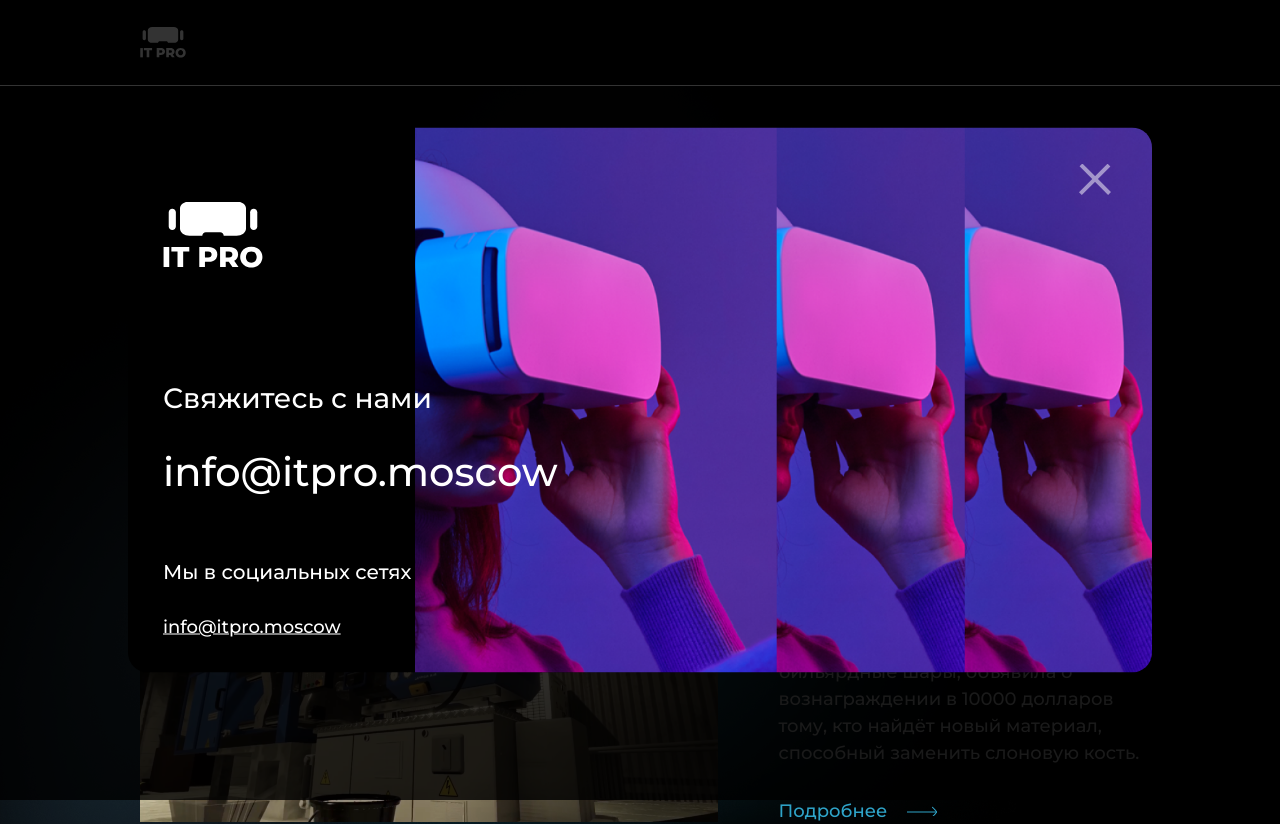
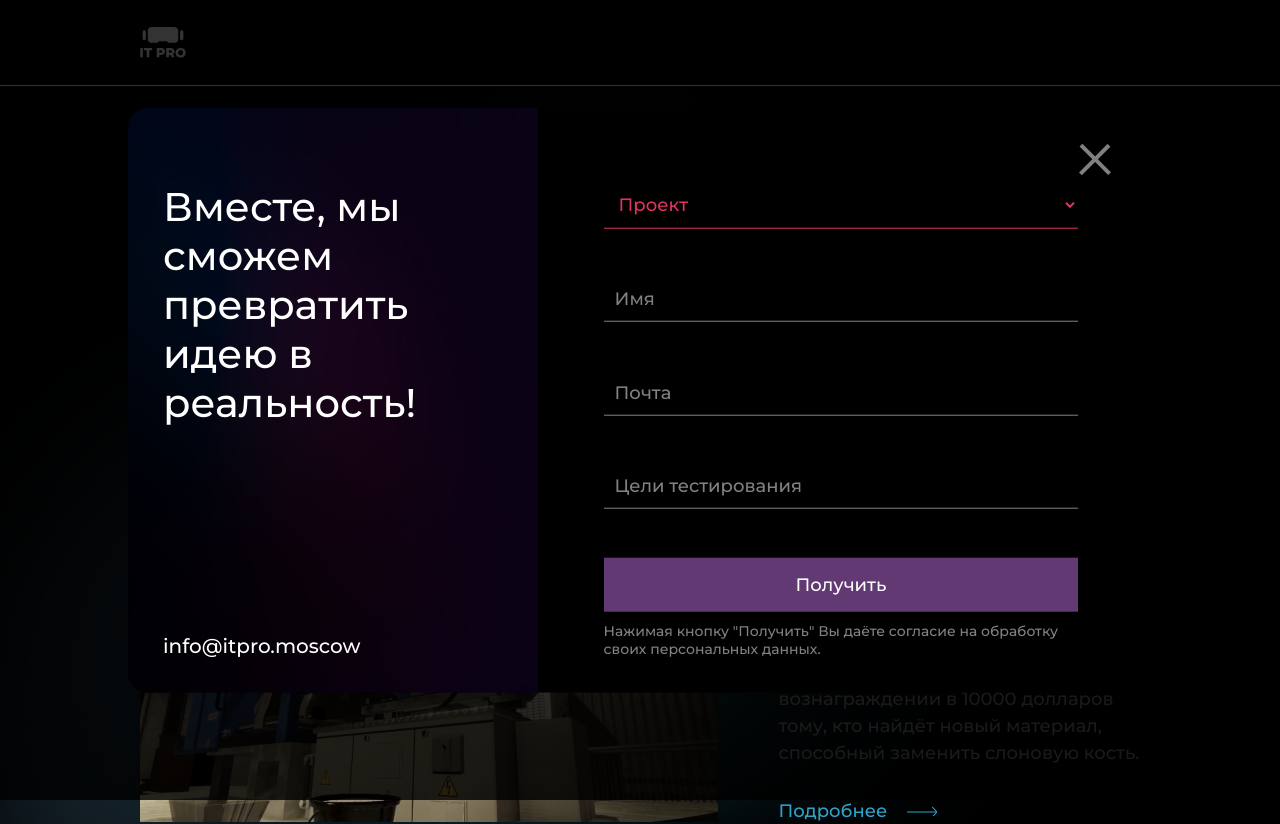
Before and after one commit to sofia-g-per/ITPRO_front, a React (Create React App) app: page / in a window 1280 px wide. Shown: the top 824 px of the page. Built offline with nearby package versions, Linux system fonts and the light colour scheme.

Commit message:
Test Request Popup Done

```diff
--- a/src/App.js
+++ b/src/App.js
@@ -6,7 +6,8 @@ import TheFooter from './components/theFooter.jsx';
 import {Route, Routes, BrowserRouter as Router} from 'react-router-dom';
 import React from 'react';
 import Popup from './components/UI/Popup';
-import ContactsPopup from './components/ContactsPopup.jsx';
+import ContactsPopup from './components/Popups/ContactsPopup.jsx';
+import TestRequestPopup from './components/Popups/TestRequestPopup.jsx';
 
 function App() {
   let portfolio = [
@@ -142,9 +143,12 @@ function App() {
     <React.Fragment>
 
       <TheHeader></TheHeader>
-      <Popup containerClass="contacts-popup">
+        <Popup containerClass="test-request-popup-wrapper">
+            <TestRequestPopup></TestRequestPopup>
+        </Popup>
+      {/* <Popup containerClass="contacts-popup">
         <ContactsPopup></ContactsPopup>
-      </Popup>
+      </Popup> */}
       <Router>
         <Routes>
           <Route path="/" exact element={<Project project={portfolio[0].projects[0]} />}/>
--- a/src/components/ContactsPopup.jsx
+++ b/src/components/Popups/ContactsPopup.jsx
@@ -1,6 +1,6 @@
 import React from 'react'
-import '../css/contacts-popup.css'
-import logo from "../img/Logo.svg";
+import '../../css/contacts-popup.css'
+import logo from "../../img/Logo.svg";
 
 
 export default function ContactsPopup() {
@@ -9,10 +9,10 @@ export default function ContactsPopup() {
         <img className='contacts-popup__logo' src={logo} alt="Логотип ITPRO" />
         <div className="contacts-popup__mail contacts-popup__item">
             <p className='contacts-popup__mail__text'>Свяжитесь с нами</p>
-            <a className='contacts-popup__mail__link' href="mailto:info@itpro.moscow">info@itpro.moscow</a>
+            <a className='contacts-popup__mail__link popup-heading' href="mailto:info@itpro.moscow">info@itpro.moscow</a>
         </div>
         <div className="contacts-popup__socials contacts-popup__item">
-            <p className='contacts-popup__socials__text'>Мы в социальных сетях</p>
+            <p className='contacts-popup__socials__text popup-text--small'>Мы в социальных сетях</p>
             <a href="mailto:info@itpro.moscow">info@itpro.moscow</a>
         </div>
     </div>
--- /dev/null
+++ b/src/components/Popups/TestRequestPopup.jsx
@@ -0,0 +1,81 @@
+import React from 'react'
+import {useState} from 'react'
+import TextInput from '../../components/Form/TextInput.jsx'
+import Formfield from '../../components/Form/Formfield.jsx'
+import FormSelect from '../../components/Form/FormSelect.jsx'
+import FileInput from '../../components/Form/FileInput.jsx'
+import BasicButton from '../../components/UI/BasicButton.jsx'
+import '../../css/form.css'
+import '../../css/popups/test-request-popup.css'
+
+export default function TestRequestPopup() {
+    const [formFields, updateFormFields] = useState(
+        [
+            {
+                title: 'Проект',
+                value: '',
+                comment: '',
+
+                options: [
+                    {
+                        title: 'AR',
+                    },
+                    {
+                        title: 'VR',
+                    },
+                    {
+                        title: '360',
+                    },
+                ]
+            },
+            {
+                title: 'Имя',
+                value: '',
+                comment: '',
+            },
+            {
+                title: 'Почта',
+                value: '',
+                comment: '',
+            },
+
+            {
+                title: 'Цели тестирования',
+                value: '',
+                comment: '',
+            },
+        ]
+    );
+  return (
+    <div className='test-request-popup'>
+        <div className='test-request-popup__text'>
+            <h2 className='popup-heading'>
+                Вместе, мы сможем превратить идею в реальность!
+            </h2>
+            <a className='popup-text--small' href="mailto:info@itpro.moscow ">
+                info@itpro.moscow
+            </a>
+        </div>
+        <form className='test-request-popup__form'>
+            <div className='form'>
+                <Formfield comment={formFields[0].comment}>
+                    <FormSelect fieldData={formFields[0]}></FormSelect>
+                </Formfield>
+                <Formfield comment={formFields[1].comment}>
+                    <TextInput fieldData={formFields[1]}></TextInput>
+                </Formfield>
+                <Formfield comment={formFields[2].comment}>
+                    <TextInput fieldData={formFields[2]}></TextInput>
+                </Formfield>
+                <Formfield comment={formFields[3].comment}>
+                    <TextInput fieldData={formFields[3]}></TextInput>
+                </Formfield>
+                <div>
+                    <BasicButton title="Получить"></BasicButton>
+                    <p className='text--small form__field__error-label'>Нажимая кнопку "Получить" Вы даёте согласие на обработку своих персональных данных.</p>
+                </div>
+            </div>
+        </form>
+    </div>
+  )
+}
--- a/src/css/UI/popup.css
+++ b/src/css/UI/popup.css
@@ -21,7 +21,7 @@
 
     display: grid;
     width: 80vw;
-    padding: 3.5rem;
+    padding: var(--popup-padding);
     border-radius: 2rem;
     background-color: var(--color-black);
 }
--- a/src/css/contacts-popup.css
+++ b/src/css/contacts-popup.css
@@ -26,8 +26,6 @@
 }
 
 .contacts-popup__mail__link{
-    font-size: 4rem;
-    font-weight: 400;
     text-decoration: none;
 }
 
@@ -36,5 +34,4 @@
 }
 
 .contacts-popup__socials__text{
-    font-size: 2rem;
 }
--- a/src/css/index.css
+++ b/src/css/index.css
@@ -14,6 +14,8 @@ html{
   --color-accent-pink: #DD345D;
   --color-accent-purple: #A768BA;
   --color-accent-purple--dark: #633974;
+
+  --popup-padding: 3.5rem;
 
 
 }
@@ -71,6 +73,15 @@ body {
   font-size: 2.8rem;
   font-weight: 500;
   line-height: 3.3rem;
+}
+
+.popup-heading{
+  font-size: 4rem;
+  font-weight: 400;
+}
+
+.popup-text--small{
+  font-size: 2rem;
 }
 
 .basic-text {
--- /dev/null
+++ b/src/css/popups/test-request-popup.css
@@ -0,0 +1,33 @@
+.test-request-popup-wrapper{
+    background: url('../../img/background/contacts-popup-background.png') 0 0 / 40% 100% no-repeat,
+    var(--color-black);
+
+}
+
+.test-request-popup{
+    display: grid;
+    grid-template-columns: 1fr 1.6fr;
+}
+
+.test-request-popup__text{
+    display: flex;
+    flex-direction: column;
+    justify-content: space-between;
+
+}
+
+.test-request-popup__text:first-child{
+    justify-self: flex-start;
+}
+
+.test-request-popup__text:last-child{
+    justify-self: flex-end;
+}
+
+.test-request-popup__text a{
+    text-decoration: none;
+}
+
+.test-request-popup__form{
+    padding-left: var(--popup-padding);
+}
```
Also changed, not shown: src/img/background/contacts-popup-background.png (added).
